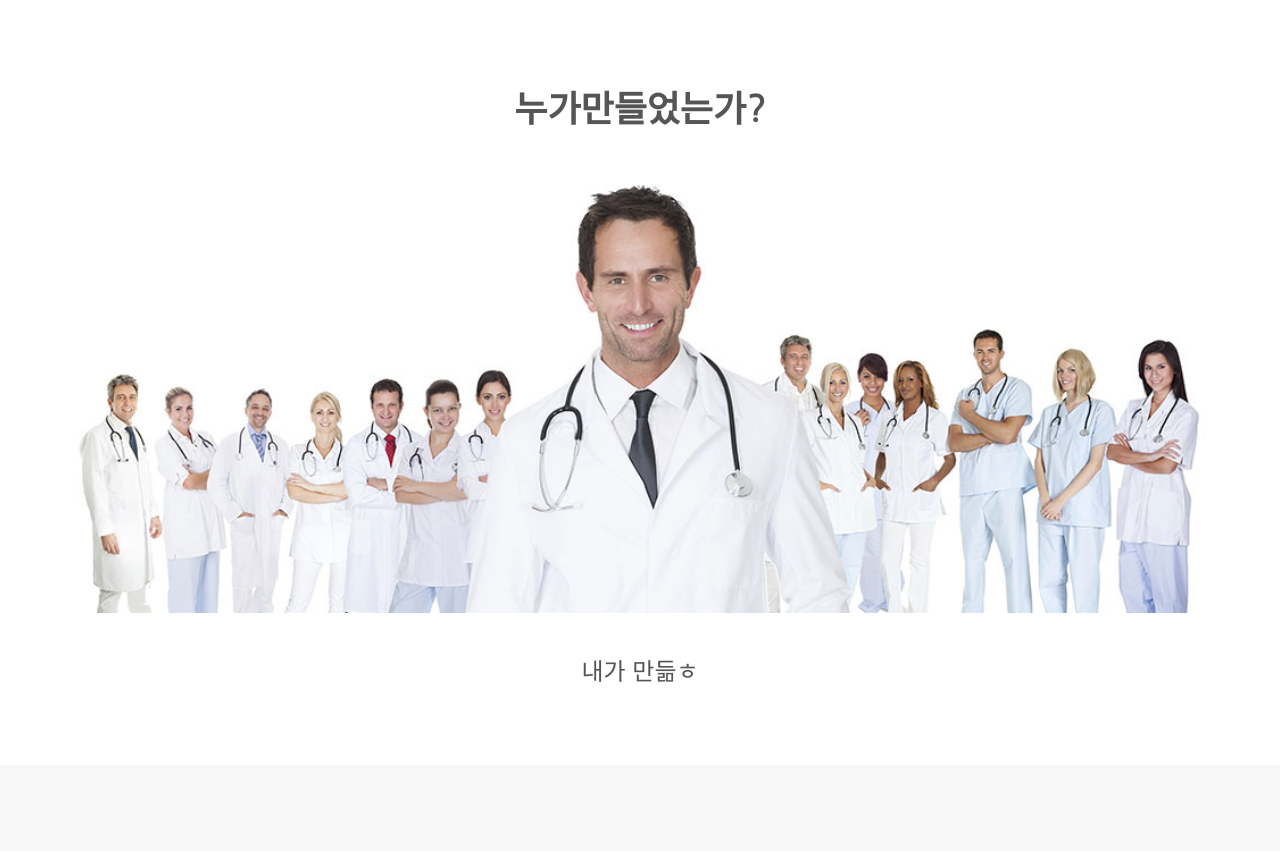
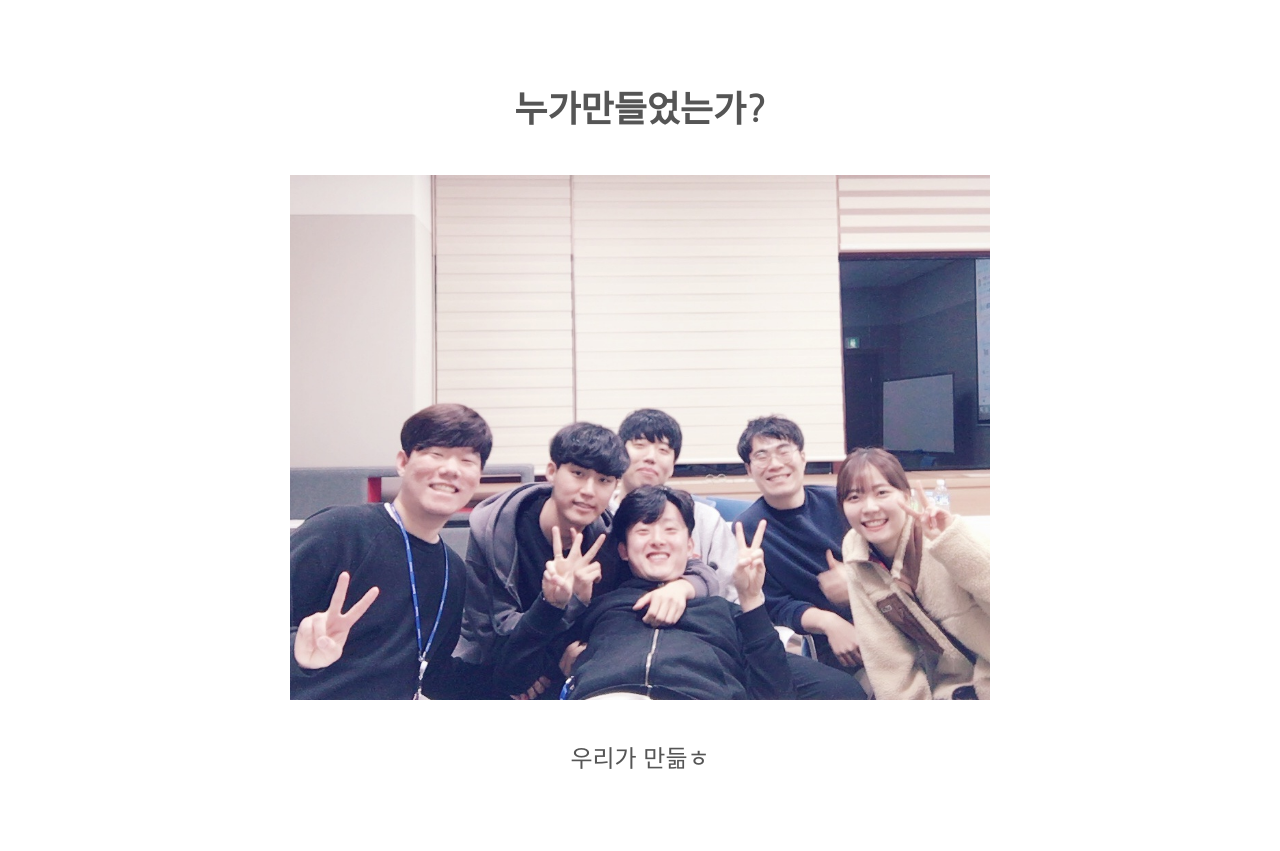
Before and after one commit to LeeJehwan/Disease-prediction-Django, a Django app: page /people/ in a window 1280 px wide. Shown: the part 82-933 px from the top of the page. Before the commit the page ends 764 px from the top, so only its background shows below. Run offline with Django 3.2, Linux system fonts and the light colour scheme; some libraries are stand-ins or nearby versions.

Commit message:
image_add

```diff
--- a/blog/templates/blog/people.html
+++ b/blog/templates/blog/people.html
@@ -89,9 +89,9 @@
         </span>
     </h1>
     <center>
-  <img src="{% static 'image/back5.jpg' %}" class="img-responsive img margin"  alt="" width="1500" height="1550">
+  <img src="{% static 'image/us.jpg' %}" class="img-responsive img margin"  alt="" width="700" height="700">
         </center>
-  <h3> 내가 만듦ㅎ </h3>
+  <h3> 우리가 만듦ㅎ </h3>
 </div>
 
 
```
Also changed, not shown: blog/static/image/122.jpg (added), blog/static/image/disease_1.png (added), blog/static/image/disease_2.png (added), blog/static/image/us.jpg (added).
